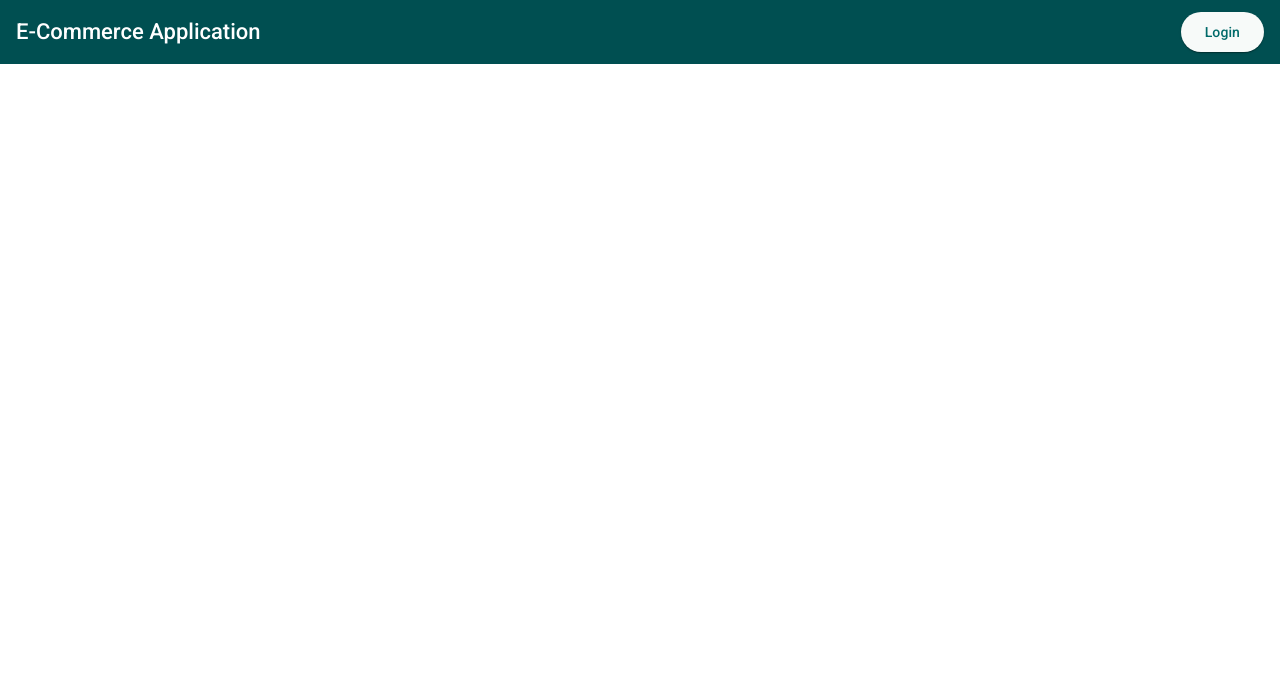
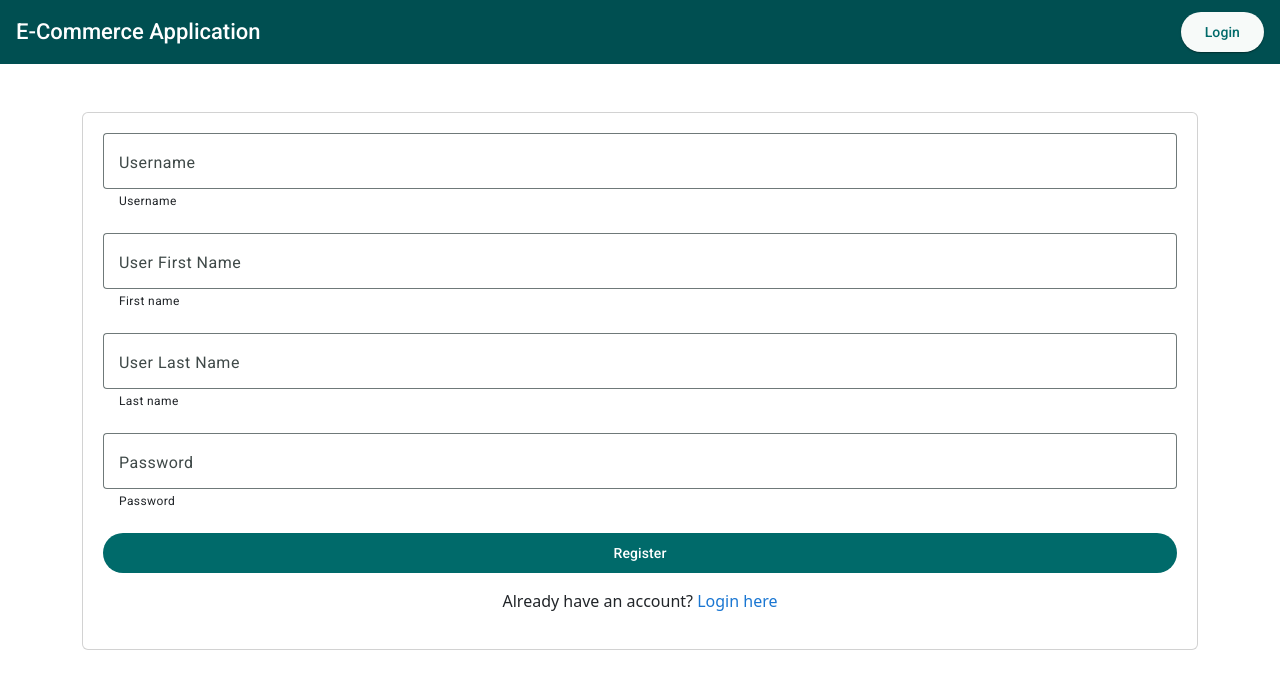
Before and after one commit to mdgulammoinuddin21/e-commerce-front-end, an Angular app in the folder e-commerce-angular/: page /register in a window 1280 px wide. Before the commit this address led to /. Shown: the top 688 px of the page. Built offline with nearby package versions, Linux system fonts and the light colour scheme.

Commit message:
Added the Rgister new user Componenet

```diff
--- a/e-commerce-angular/angular.json
+++ b/e-commerce-angular/angular.json
@@ -62,10 +62,10 @@
           "builder": "@angular/build:dev-server",
           "configurations": {
             "production": {
-              "buildTarget": "e-commerce-angular:build:production"
+              "buildTarget": "jwt-youtube-ui:build:production"
             },
             "development": {
-              "buildTarget": "e-commerce-angular:build:development"
+              "buildTarget": "jwt-youtube-ui:build:development"
             }
           },
           "defaultConfiguration": "development"
--- a/e-commerce-angular/src/app/_services/user.ts
+++ b/e-commerce-angular/src/app/_services/user.ts
@@ -17,6 +17,10 @@ export class User {
     private httpclient: HttpClient,
     private userAuthService: UserAuth
   ) { }
+
+  public register(registerData: any): Observable<any> {
+    return this.httpclient.post(this.PATH_OF_API + "/registerNewUser", registerData);
+  }
 
   // Login request (no token needed)
   public login(loginData: any) {
--- a/e-commerce-angular/src/app/app.routes.ts
+++ b/e-commerce-angular/src/app/app.routes.ts
@@ -12,6 +12,7 @@ import { ProductViewDetails } from './product-view-details/product-view-details'
 import { BuyProduct } from './buy-product/buy-product';
 import { BuyProductResolver } from './buy-product-resolver';
 import { OrderConfirmation } from './order-confirmation/order-confirmation';
+import { Register } from './register/register';
 
 
 export const routes: Routes = [
@@ -32,5 +33,6 @@ export const routes: Routes = [
             productDetails: BuyProductResolver
         }
     },
-    {path:'orderConfirm', component:OrderConfirmation, canActivate:[AuthGuard] , data:{roles:['User']}}
+    {path:'orderConfirm', component:OrderConfirmation, canActivate:[AuthGuard] , data:{roles:['User']}},
+    {path:'register', component:Register}
 ];
--- a/e-commerce-angular/src/app/app.ts
+++ b/e-commerce-angular/src/app/app.ts
@@ -10,5 +10,5 @@ import { Header } from './header/header';
   styleUrls: ['./app.css']
 })
 export class App {
-  protected readonly title = signal('jwt-youtube-ui');
+  protected readonly title = signal('e-commerce-angular');
 }
--- a/e-commerce-angular/src/app/login/login.html
+++ b/e-commerce-angular/src/app/login/login.html
@@ -17,4 +17,17 @@
             <button mat-flat-button color="primary" class="w-100" type="submit" matButton="filled">Login</button>
         </form>
     </div>
+    <div class="text-center">
+        <br />
+        <button
+            class="w-20"
+            mat-raised-button
+            type="button"
+            color="primary"
+            (click)= "registerUser()"
+        >
+            Create an account
+        </button>
+    </div>
+
 </div>
--- a/e-commerce-angular/src/app/login/login.ts
+++ b/e-commerce-angular/src/app/login/login.ts
@@ -41,4 +41,7 @@ export class Login {
       }
     );
   }
+  registerUser() {
+    this.router.navigate(['/register']);
+  }
 }
--- /dev/null
+++ b/e-commerce-angular/src/app/register/register.html
@@ -0,0 +1,80 @@
+<div class="container mt-5">
+  <div class="card" style="padding: 20px;">
+    <form #registerForm="ngForm" (ngSubmit)="register(registerForm)">
+      <mat-form-field appearance="outline" class="w-100">
+        <mat-label>Username</mat-label>
+        <input
+          matInput
+          type="text"
+          ngModel
+          name="userName"
+          id="userName"
+          placeholder="Enter username"
+        />
+        <mat-hint>Username</mat-hint>
+      </mat-form-field>
+      <br /><br />
+
+      <mat-form-field appearance="outline" class="w-100">
+        <mat-label>User First Name</mat-label>
+        <input
+          matInput
+          type="text"
+          ngModel
+          name="userFirstName"
+          id="userFirstName"
+          placeholder="First name"
+        />
+        <mat-hint>First name</mat-hint>
+      </mat-form-field>
+      <br /><br />
+
+      <mat-form-field appearance="outline" class="w-100">
+        <mat-label>User Last Name</mat-label>
+        <input
+          matInput
+          type="text"
+          ngModel
+          name="userLastName"
+          id="userLastName"
+          placeholder="Last name"
+        />
+        <mat-hint>Last name</mat-hint>
+      </mat-form-field>
+      <br /><br />
+
+      <mat-form-field appearance="outline" class="w-100">
+        <mat-label>Password</mat-label>
+        <input
+          matInput
+          type="password"
+          ngModel
+          name="userPassword"
+          id="userPassword"
+          placeholder="Enter password"
+        />
+        <mat-hint>Password</mat-hint>
+      </mat-form-field>
+      <br /><br />
+
+      <button
+        mat-flat-button
+        color="primary"
+        class="w-100"
+        type="submit"
+        matButton="filled"
+      >
+        Register
+      </button>
+    </form>
+
+    <div class="text-center mt-3">
+      <p>
+        Already have an account?
+        <a routerLink="/login" style="text-decoration: none;cursor: pointer;; color: #1976d2;">
+          Login here
+        </a>
+      </p>
+    </div>
+  </div>
+</div>
--- /dev/null
+++ b/e-commerce-angular/src/app/register/register.ts
@@ -0,0 +1,36 @@
+import { Component } from '@angular/core';
+import { FormsModule, NgForm } from '@angular/forms';
+import { MatButtonModule } from '@angular/material/button';
+import { MatFormFieldModule } from '@angular/material/form-field';
+import { MatInputModule } from '@angular/material/input';
+import { User } from '../_services/user';
+import { Router, RouterModule } from '@angular/router';
+
+
+@Component({
+  selector: 'app-register',
+  imports: [FormsModule,MatFormFieldModule,MatInputModule,MatButtonModule,RouterModule],
+  templateUrl: './register.html',
+  styleUrl: './register.css'
+})
+export class Register {
+
+  constructor(
+    private userService:User,
+    private router:Router
+  ) {}
+
+  register(registerForm: NgForm) {
+    console.log(registerForm.value);
+    this.userService.register(registerForm.value).subscribe(
+      (response) => {
+        console.log(response);
+        this.router.navigate(['/login'])
+      },
+      (error) => {
+        console.log(error);
+      }
+    );
+  }
+
+}
```
Also changed, not shown: e-commerce-angular/src/app/register/register.css (added), 1 other file (tests, documents, lock files or other folders).
